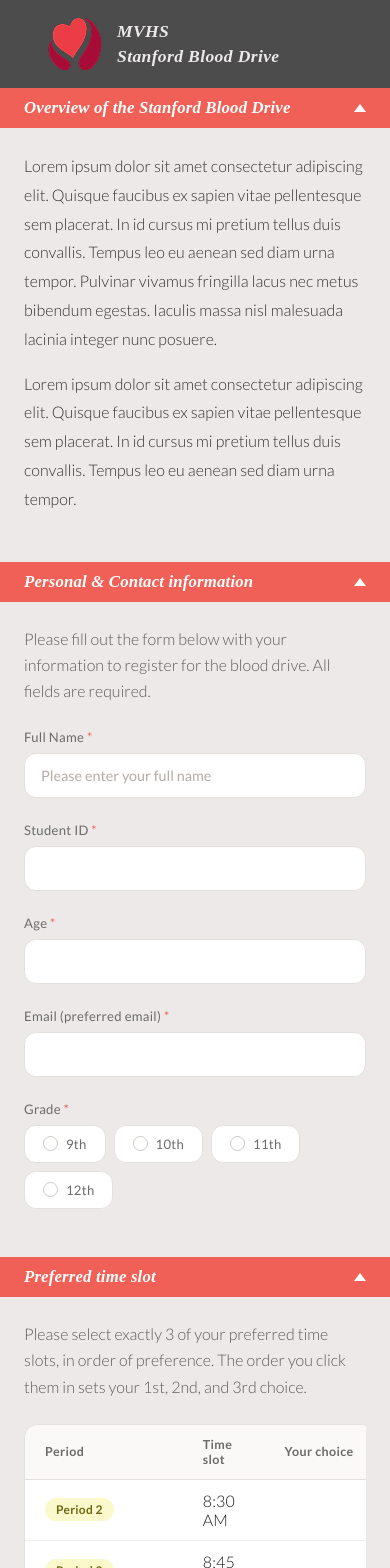
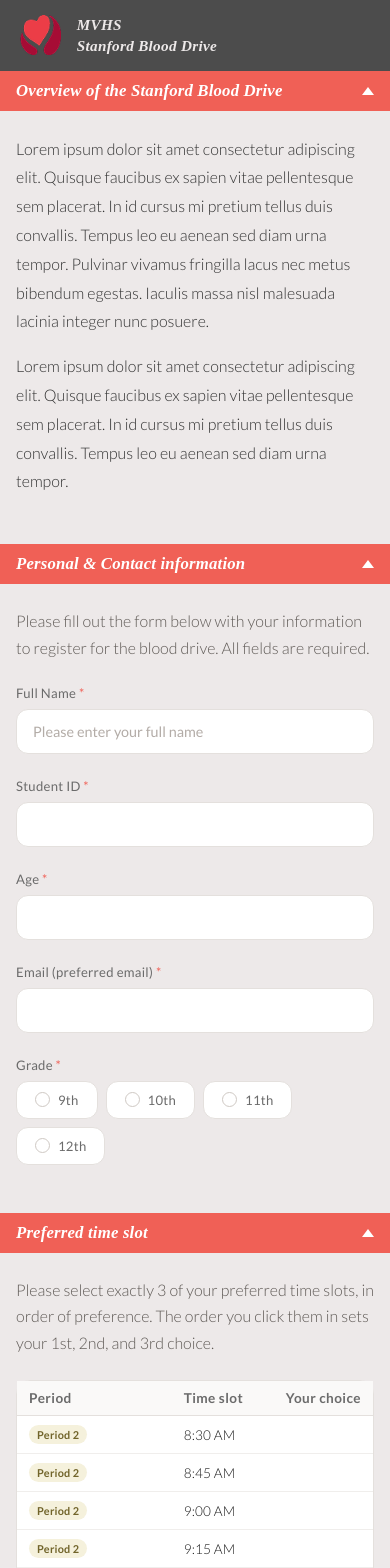
Before and after one commit to owen-huang12/mvhs-blood-drive, a React (Vite) app in the folder frontend/: page /signup in a window 390 px wide. Shown: the top 1568 px of the page. Built offline with nearby package versions, Linux system fonts and the light colour scheme; no server answers; a web font is replaced by a local one.

Commit message:
feat: mobile rendering

```diff
--- a/frontend/src/AppointmentTable.jsx
+++ b/frontend/src/AppointmentTable.jsx
@@ -7,45 +7,6 @@ import {
 } from "./timeSlots.js";
 
 const DRAG_TYPE = "application/x-signup-id";
-
-/**
- * Replace the drag ghost for a group's first row.
- *
- * That row owns the period cell, which spans the whole group via rowspan, so
- * the browser's default ghost renders as tall as the entire period. The clone
- * keeps the cell but collapses it to a single row, and pins every column to
- * its on-screen width so the ghost lines up with the table underneath it.
- */
-function setRowDragImage(event) {
-    const row = event.currentTarget;
-    const periodCell = row.querySelector(".period-cell");
-    // Rows without a period cell already produce a correct one-row ghost.
-    if (!periodCell) return;
-
-    const clone = row.cloneNode(true);
-    clone.querySelector(".period-cell").rowSpan = 1;
-    Array.from(row.children).forEach((cell, index) => {
-        clone.children[index].style.width = `${cell.offsetWidth}px`;
-    });
-
-    const ghost = document.createElement("table");
-    ghost.className = "appointment-table drag-ghost";
-    ghost.style.width = `${row.offsetWidth}px`;
-    const body = document.createElement("tbody");
-    body.appendChild(clone);
-    ghost.appendChild(body);
-    document.body.appendChild(ghost);
-
-    const rect = row.getBoundingClientRect();
-    event.dataTransfer.setDragImage(
-        ghost,
-        event.clientX - rect.left,
-        event.clientY - rect.top,
-    );
-    // The ghost is snapshotted at the end of this frame, so it can only be
-    // removed once that has happened.
-    requestAnimationFrame(() => ghost.remove());
-}
 
 export default function AppointmentTable({
     signUps,
@@ -68,15 +29,13 @@ export default function AppointmentTable({
     };
 
     const handleDragStart = (event, id) => {
-        // The period cell belongs to the group, not to this row — dragging it
-        // would silently move whichever row happens to be first in the period.
+        // The period label isn't the drag handle — only the grip/name area is.
         if (event.target.closest?.(".period-cell")) {
             event.preventDefault();
             return;
         }
         event.dataTransfer.setData(DRAG_TYPE, String(id));
         event.dataTransfer.effectAllowed = "move";
-        setRowDragImage(event);
         setDraggingId(id);
     };
 
@@ -131,7 +90,7 @@ export default function AppointmentTable({
                 </thead>
                 <tbody>
                     {groups.map((group) => {
-                        const colors = colorsForPeriod(group.period);
+                        const periodBg = colorsForPeriod(group.period).bg;
                         // "Unscheduled" rows aren't real slots, so nothing may drop there.
                         const droppable = group.period !== "Unscheduled";
 
@@ -166,18 +125,12 @@ export default function AppointmentTable({
                                         droppable ? (e) => handleDrop(e, row.key) : undefined
                                     }
                                 >
-                                    {index === 0 && (
-                                        <td
-                                            className="period-cell"
-                                            rowSpan={group.rows.length}
-                                            style={{
-                                                backgroundColor: colors.bg,
-                                                color: colors.text,
-                                            }}
-                                        >
-                                            {group.period}
-                                        </td>
-                                    )}
+                                    <td
+                                        className="period-cell"
+                                        style={{ backgroundColor: periodBg }}
+                                    >
+                                        {group.period}
+                                    </td>
 
                                     <td className="appointment-time">{row.time}</td>
 
--- a/frontend/src/index.css
+++ b/frontend/src/index.css
@@ -711,8 +711,7 @@ body {
 .period-cell {
   font-weight: 400;
   font-size: 0.78rem;
-  text-align: center;
-  vertical-align: middle;
+  color: #6b6b6b;
   border-right: 1px solid #eceae8;
   white-space: nowrap;
 }
@@ -1037,3 +1036,54 @@ body {
   max-height: 190px;
   overflow-y: auto;
 }
+
+/* ── Mobile ────────────────────────────────────────────────────────── */
+
+@media (max-width: 640px) {
+  .header { padding: 14px 20px; }
+  .header-icon { height: 40px; }
+  .header-title { font-size: 0.95rem; }
+
+  .page {
+    padding: 0 16px 64px;
+    min-height: calc(100vh - 76px);
+  }
+  .page .section-title { margin-left: -16px; margin-right: -16px; padding: 10px 16px; }
+
+  .home-page { padding: 0 20px 64px; height: calc(100vh - 76px); }
+  .home-page .section-title { margin-left: -20px; margin-right: -20px; padding: 12px 20px; }
+
+  .home-hero { height: calc(100vh - 76px - 84px); }
+
+  .signup-cta { bottom: 20px; padding: 8px 16px 8px 8px; font-size: 0.9rem; }
+  .cta-arrow { width: 36px; height: 36px; font-size: 1.1rem; }
+
+  .photo-stack { flex-direction: column; }
+  .photo-placeholder { height: 180px; }
+
+  .login-card { padding: 0 20px; }
+
+  /* Preferred time-slot table: shrink first; if a period label (e.g.
+     "Period 2/Tutorial") still doesn't fit, scroll inside the table rather
+     than break the page width. */
+  .timeslot-table { overflow-x: auto; -webkit-overflow-scrolling: touch; }
+  .timeslot-table th,
+  .timeslot-table td { padding: 9px 12px; font-size: 0.85rem; }
+  .timeslot-period { font-size: 0.68rem; padding: 3px 8px; }
+  .timeslot-choice-col { width: 64px; }
+
+  /* Coordinator dashboard: the pending-row grid and appointment table are
+     fixed-width layouts built for desktop review, not full reflow — so on
+     phone they scroll horizontally inside their own box instead of
+     squeezing (and breaking) the page. */
+  .dashboard-body { padding: 24px 16px; }
+  .dashboard-section-title { padding: 12px 16px; }
+  .profile-name { display: none; }
+
+  .pending-list { overflow-x: auto; -webkit-overflow-scrolling: touch; }
+  .pending-row { min-width: 720px; }
+
+  .appointment-table { overflow-x: auto; -webkit-overflow-scrolling: touch; }
+
+  .slot-panel { width: 240px; max-width: calc(100vw - 32px); }
+}
--- a/frontend/src/timeSlots.js
+++ b/frontend/src/timeSlots.js
@@ -41,15 +41,15 @@ export const TIME_SLOTS = [
  * Every pairing below clears WCAG AA (4.5:1) for body text.
  */
 export const PERIOD_COLORS = {
-    "Period 2": { bg: "#FBF8CC", text: "#6E6813" },
-    "Period 2/Tutorial": { bg: "#FDE4CF", text: "#8A5320" },
-    "Tutorial": { bg: "#FFCFD2", text: "#97383F" },
-    "Brunch/Period 4": { bg: "#F1C0E8", text: "#8A2F7B" },
-    "Period 4": { bg: "#CFBAF0", text: "#553094" },
-    "Period 4/Lunch": { bg: "#A3C4F3", text: "#2A4A8A" },
-    "Lunch": { bg: "#90DBF4", text: "#115C75" },
-    "Lunch/Period 6": { bg: "#8EECF5", text: "#0B6270" },
-    "Period 6": { bg: "#B9FBC0", text: "#1C6B34" },
+    "Period 2": { bg: "#F5F1DC", text: "#71642A" },
+    "Period 2/Tutorial": { bg: "#F4E6D7", text: "#87582F" },
+    "Tutorial": { bg: "#F2E0E0", text: "#8B4B4B" },
+    "Brunch/Period 4": { bg: "#EEDFEC", text: "#79477A" },
+    "Period 4": { bg: "#E3DEF0", text: "#584C92" },
+    "Period 4/Lunch": { bg: "#DBE2F1", text: "#3D5482" },
+    "Lunch": { bg: "#D9E6EC", text: "#2C5C71" },
+    "Lunch/Period 6": { bg: "#D8E9E5", text: "#2A6D5E" },
+    "Period 6": { bg: "#DDEAD9", text: "#3C6A3D" },
 };
 
 export const CHOICE_LABELS = ["1st choice", "2nd choice", "3rd choice"];
```
